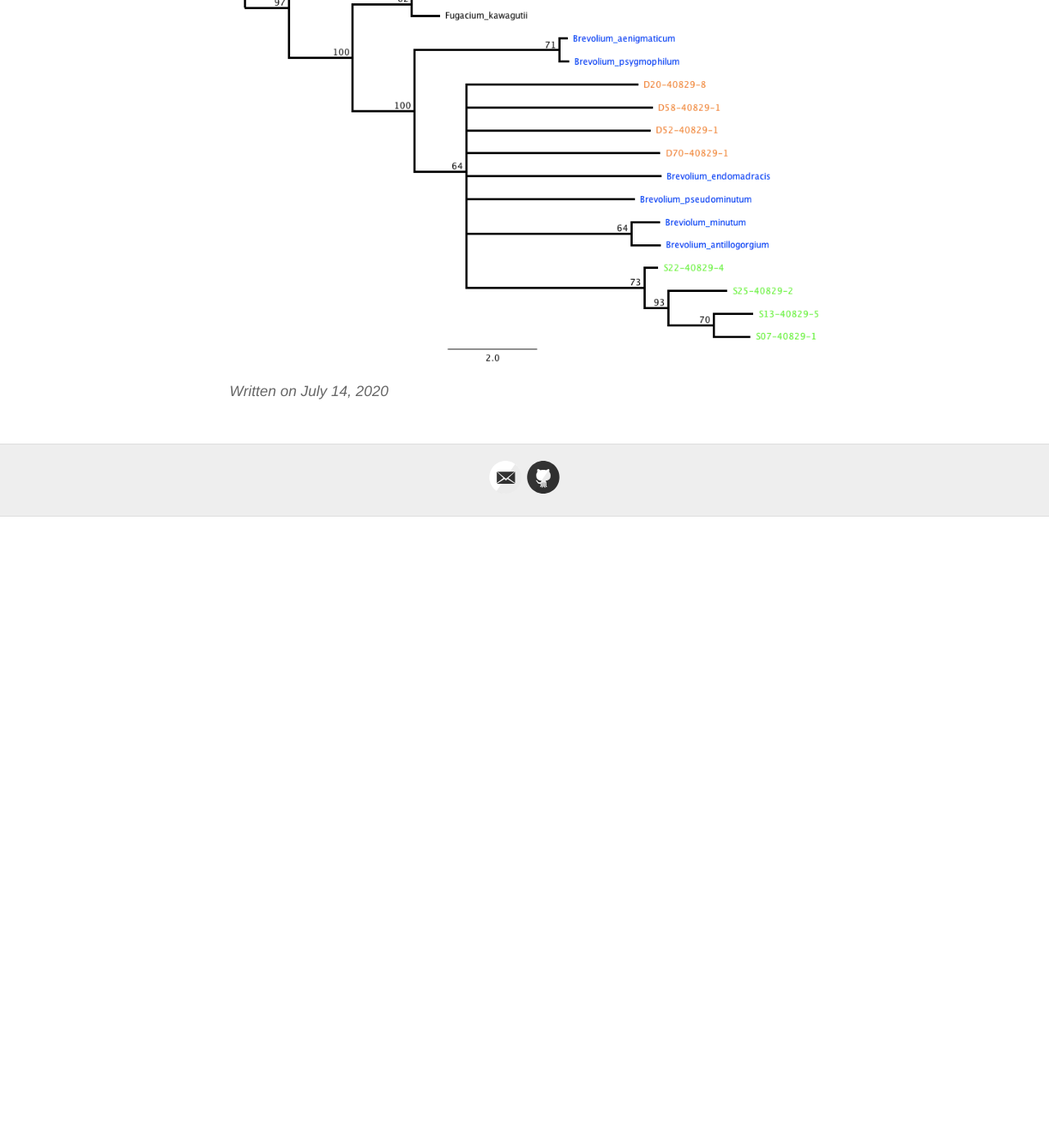
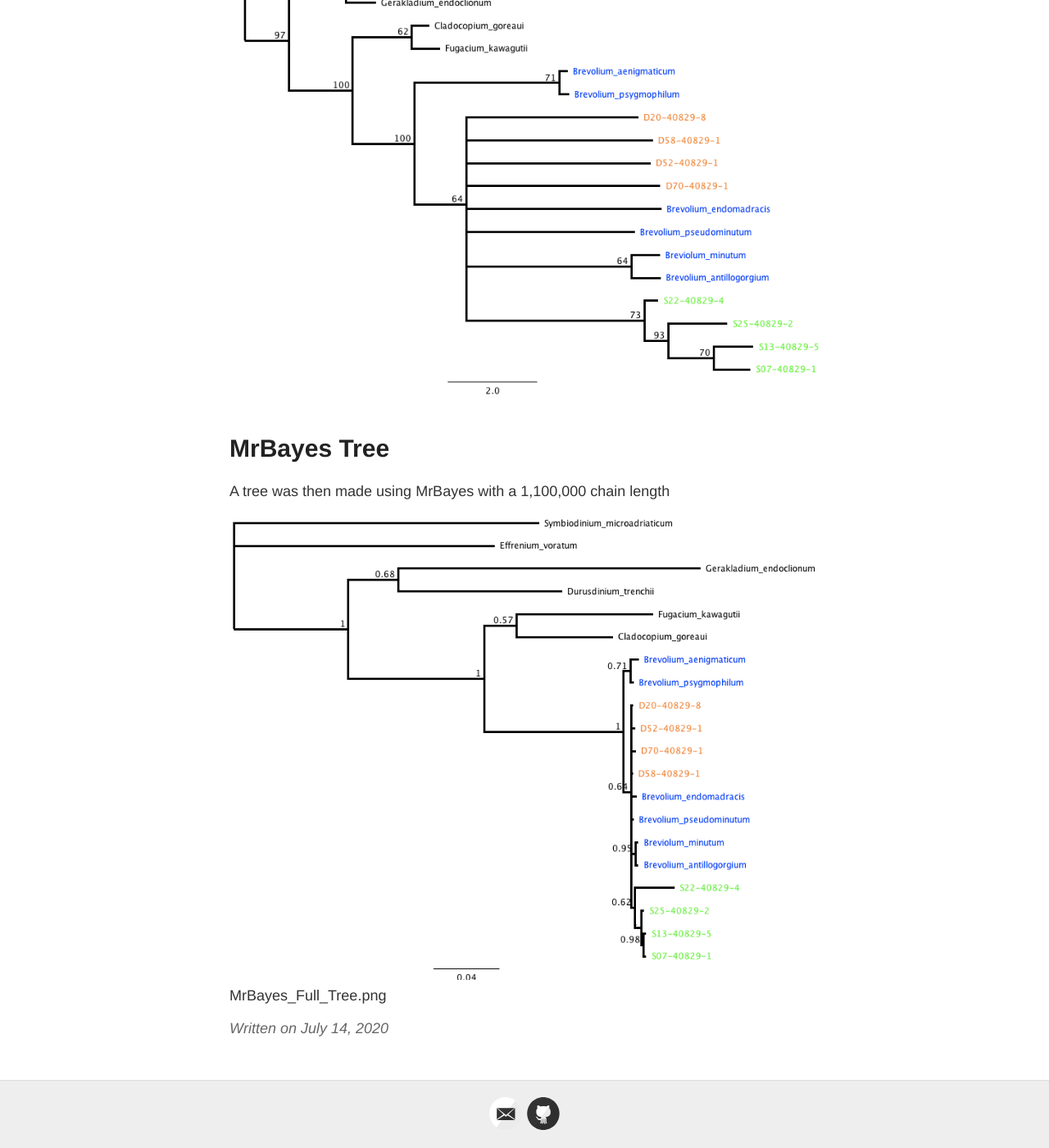
Before and after one commit to Mwags24/Brevolium_Notebook, a Jekyll site: the page built from _posts/2020-7-14-Phylogenetic_tree.md, in a window 1280 px wide and 1400 px high, scrolled down 2418 px. Shown: the whole window at 82% size. Built offline with Jekyll 4.4.1, drawn with Linux system fonts in a browser that asks for light colours; before the commit the page ends 3048 px from its top, so only the background shows below that; some of the changed text lies outside the part shown.

Commit message:
adding image

```diff
--- a/_posts/2020-7-14-Phylogenetic_tree.md
+++ b/_posts/2020-7-14-Phylogenetic_tree.md
@@ -7,10 +7,11 @@ tags:
 
 # Making a Phylogenetic tree with known symbiont species and our samples
 
+These trees were made using RAxML with 1000 bootstraps
+
 ## First a base Sybiodinase tree was created
 
 The 28s ribosomal subunit was used as the molecular marker and all of the sequences were pulled from NCBI from LaJunesse's paper
-
 
 
 ## Base Tree
@@ -39,3 +40,12 @@ Using the extracted comp40829 sequences four samples were seleced from the Deep
 Our samples are expected to be Brevolium so I added all the described Brevolium species by LaJunesse to the tree.
 
 ![Brevolium]({{ site.baseurl }}/images/Symbiodiniaceae_Tree_With_Brevolium.png "Brevolium Tree")
+
+
+# MrBayes Tree
+
+A tree was then made using MrBayes with a 1,100,000 chain length
+
+
+![MrBayes]({{ site.baseurl }}/images/MrBayes_Full_Tree.png "MrBayes Tree")
+MrBayes_Full_Tree.png
```
Also changed, not shown: images/MrBayes_Full_Tree.png (added), 2 other files.
